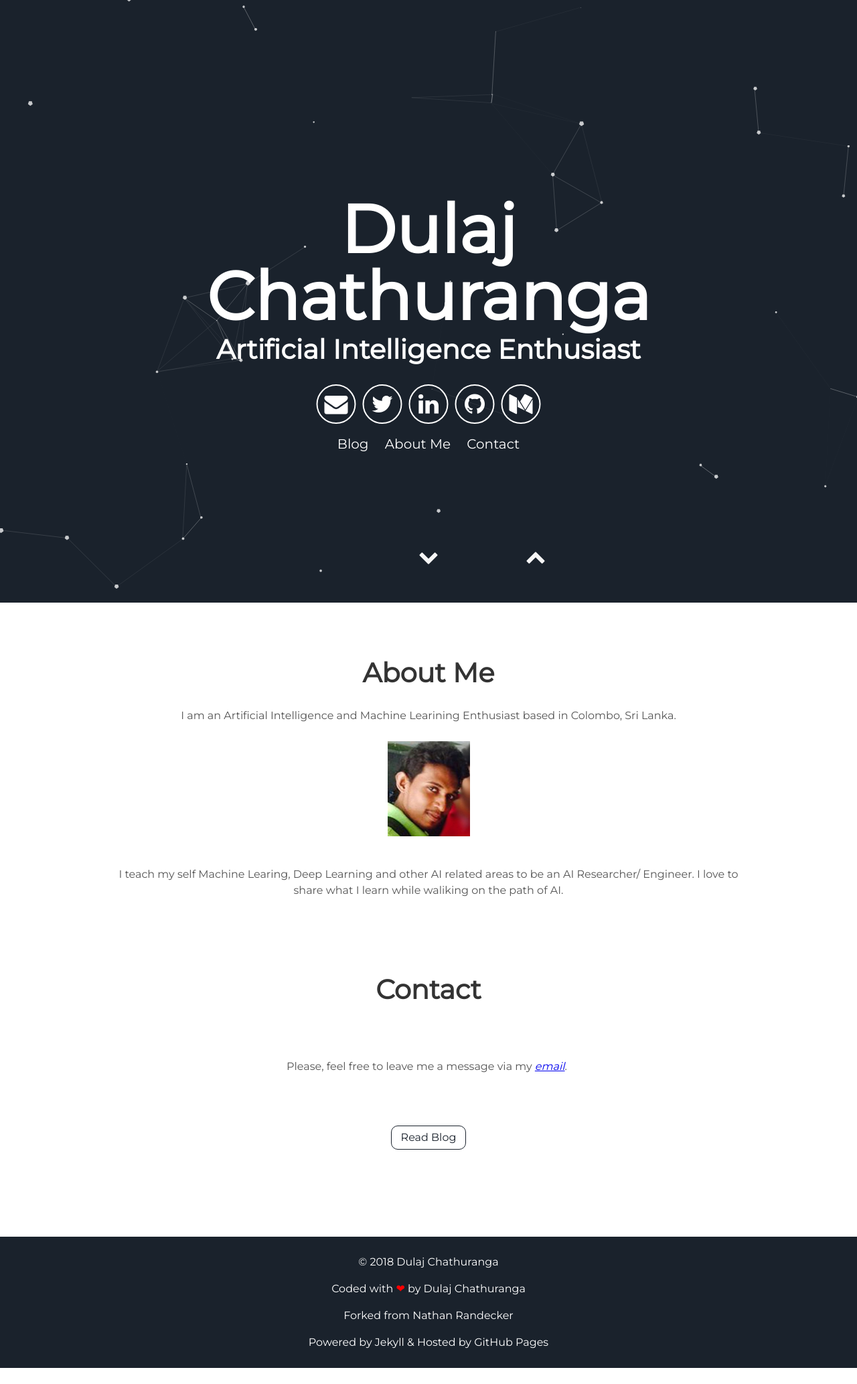
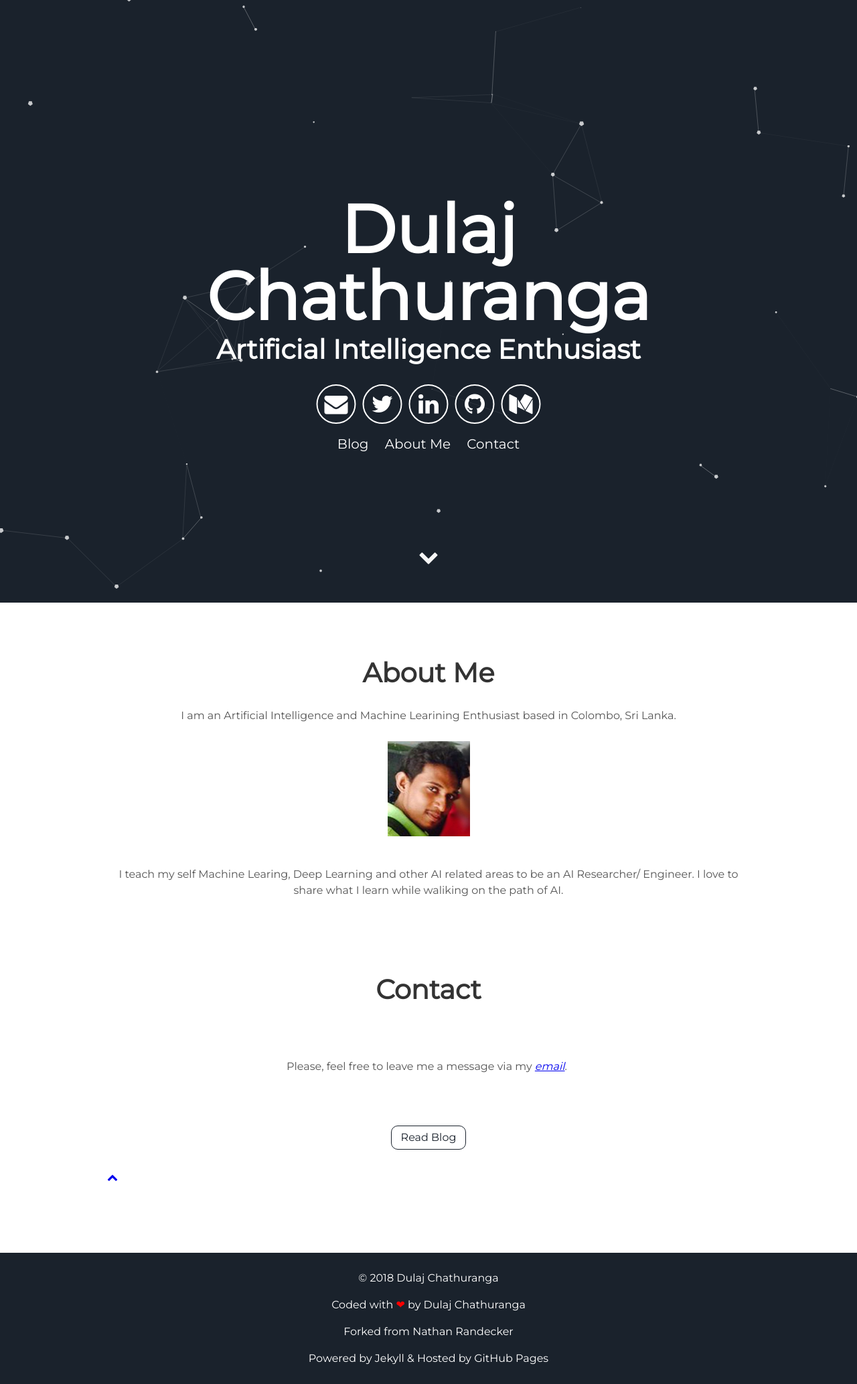
Before and after one commit to DulajChathuranga/dulajchathuranga.github.io, a Jekyll site: the page built from index.html, in a window 1280 px wide. Shown: the whole page at 67% size. Built offline with Jekyll 4.4.1, drawn with Linux system fonts in a browser that asks for light colours; before the commit the page ends 2043 px from its top, so only the background shows below that.

Commit message:
Update projects.html

```diff
--- a/_includes/projects.html
+++ b/_includes/projects.html
@@ -15,4 +15,4 @@
 
 </div>
 
-<a class="down" href="#header" data-scroll><i class="icon fa fa-chevron-up"></i></a>
+<a href="#header" data-scroll><i class="icon fa fa-chevron-up"></i></a>
```
